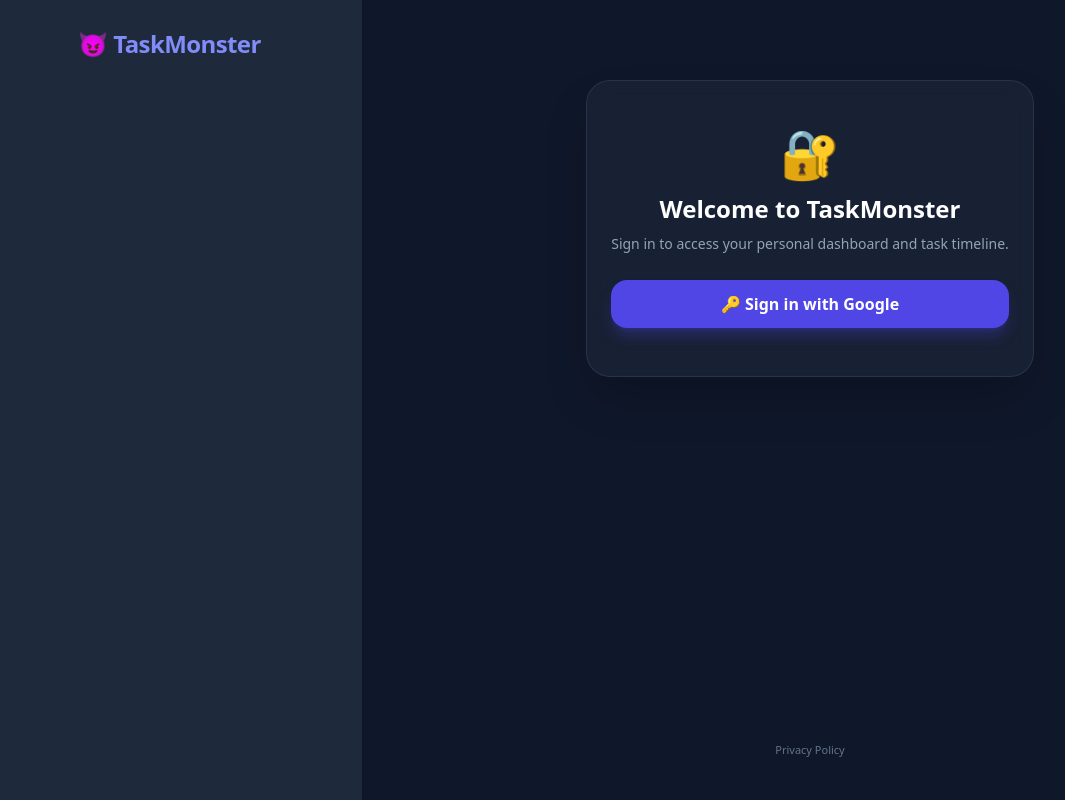
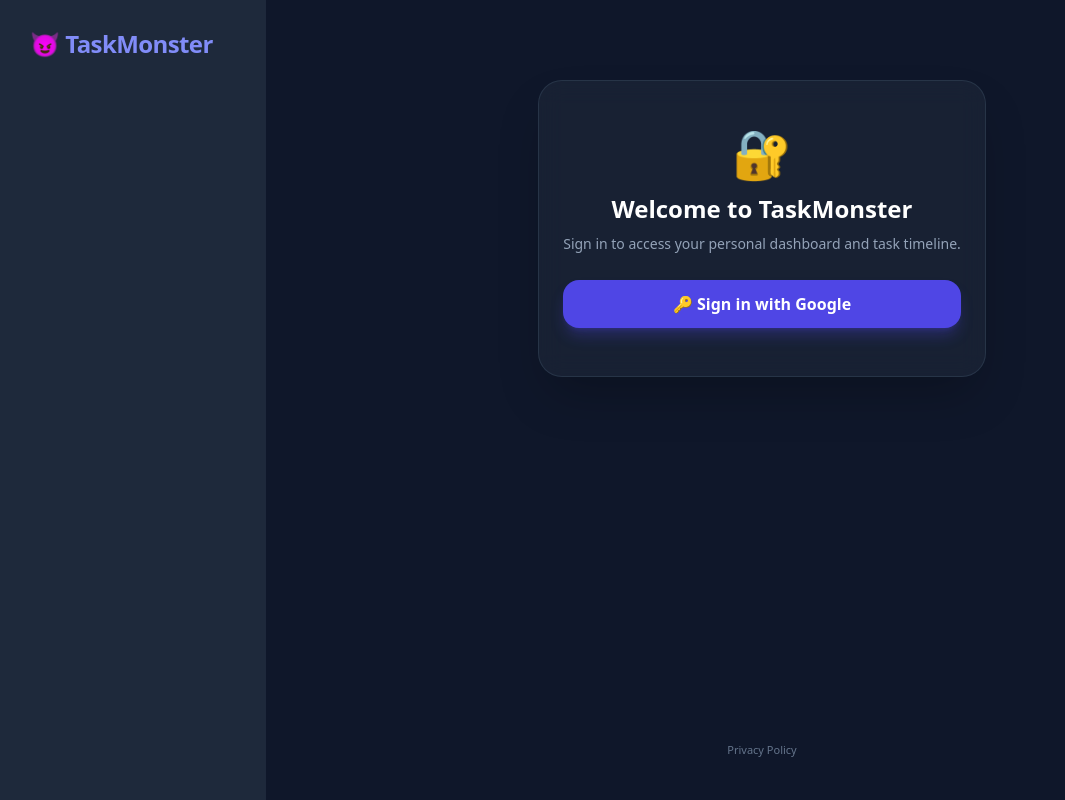
Before and after one commit to wastewarriorsseptic/2nd-brain, a FastAPI app: page / in a window 1280 px wide. Shown: the whole page, without its empty margins (22-1087 px from the left). Run offline with FastAPI, Linux system fonts and the light colour scheme; parts of the project's set-up code (start-up, migrations or seed data) failed here and were passed over; some libraries are stand-ins or nearby versions.

Commit message:
Reduce desktop sidebar width by 25%

```diff
--- a/templates/index.html
+++ b/templates/index.html
@@ -107,7 +107,7 @@
 </head>
 <body class="bg-slate-900 text-slate-100 min-h-screen flex">
 
-    <aside class="app-sidebar w-72 md:w-80 lg:w-96 bg-slate-900 md:bg-slate-800 border-r-0 md:border-r border-slate-800/80 p-4 ms:p-6 flex flex-col justify-between shrink-0 transition-all">
+    <aside class="app-sidebar w-72 md:w-60 lg:w-72 bg-slate-900 md:bg-slate-800 border-r-0 md:border-r border-slate-800/80 p-4 ms:p-6 flex flex-col justify-between shrink-0 transition-all">
         <div>
             <div class="py-1 mb-2 md:mb-3 flex items-center justify-center">
                 <h1 class="text-2xl font-bold text-indigo-400 flex items-center gap-2 text-center tracking-tight">
```
